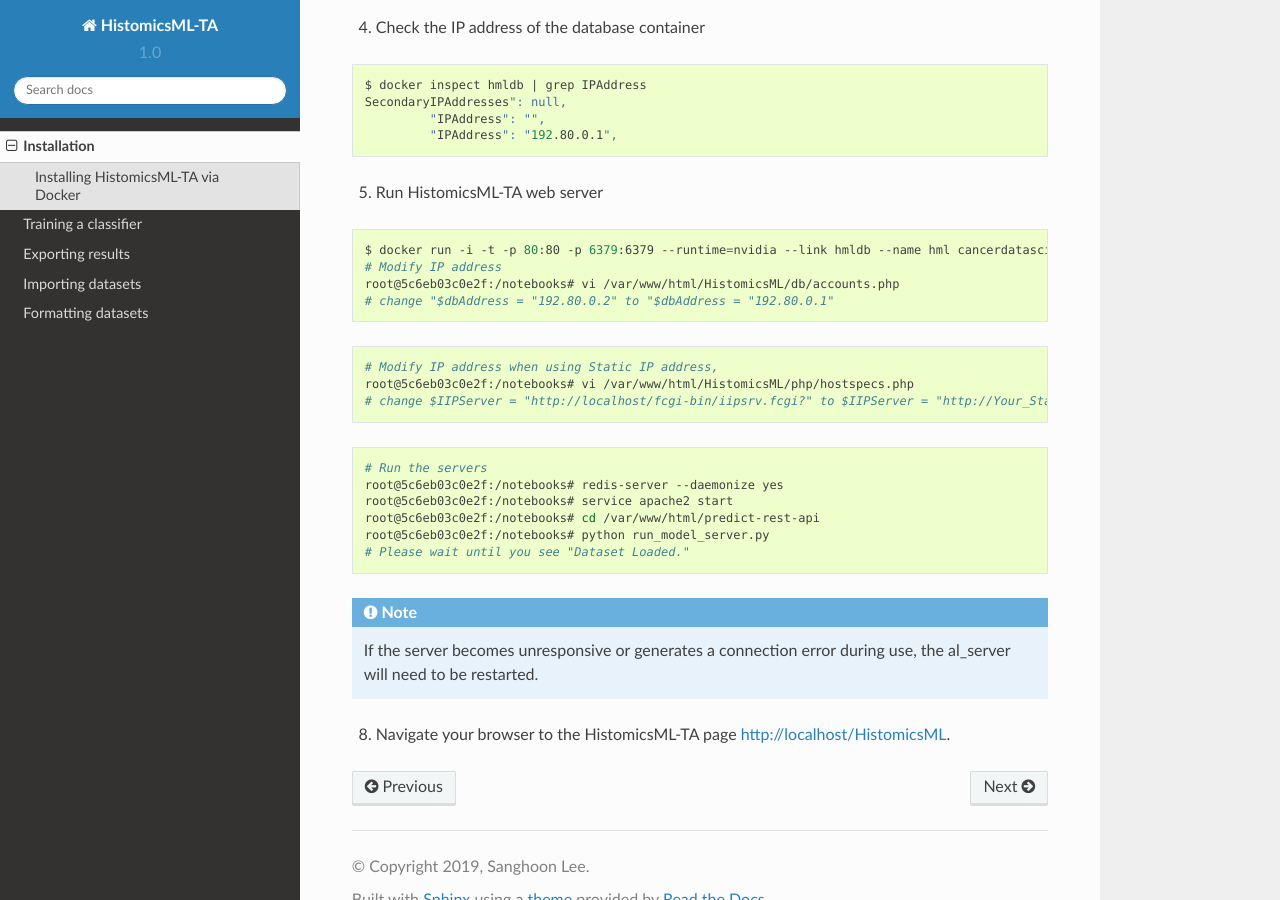
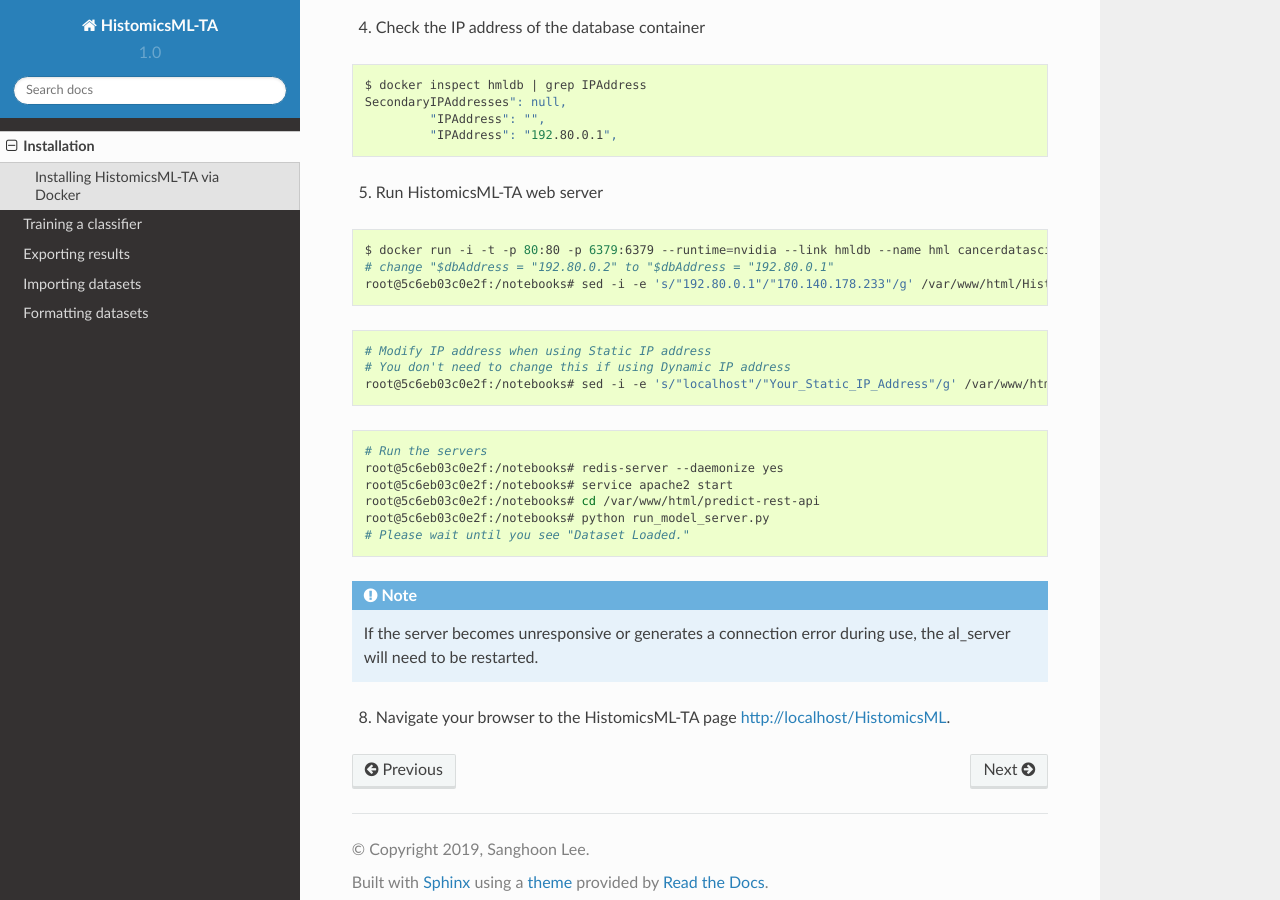
Before and after one commit to PathologyDataScience/HistomicsML2, a Sphinx documentation site: the page built from docs/installation.rst, in a window 1280 px wide and 900 px high, scrolled down 1430 px. Built offline with Sphinx 7.4.7 and the Read the Docs theme 2.0.0, drawn with Linux system fonts in a browser that asks for light colours.

Commit message:
Updated command for installation

```diff
--- a/docs/installation.rst
+++ b/docs/installation.rst
@@ -76,15 +76,14 @@
 .. code-block:: bash
 
   $ docker run -i -t -p 80:80 -p 6379:6379 --runtime=nvidia --link hmldb --name hml cancerdatascience/hmlweb_gpu:1.0 /bin/bash
-  # Modify IP address
-  root@5c6eb03c0e2f:/notebooks# vi /var/www/html/HistomicsML/db/accounts.php
   # change "$dbAddress = "192.80.0.2" to "$dbAddress = "192.80.0.1"
+  root@5c6eb03c0e2f:/notebooks# sed -i -e 's/"192.80.0.1"/"170.140.178.233"/g' /var/www/html/HistomicsML/db/accounts.php
 
 .. code-block:: bash
 
-  # Modify IP address when using Static IP address,
-  root@5c6eb03c0e2f:/notebooks# vi /var/www/html/HistomicsML/php/hostspecs.php
-  # change $IIPServer = "http://localhost/fcgi-bin/iipsrv.fcgi?" to $IIPServer = "http://Your_Static_IP_Address/fcgi-bin/iipsrv.fcgi?"
+  # Modify IP address when using Static IP address
+  # You don't need to change this if using Dynamic IP address
+  root@5c6eb03c0e2f:/notebooks# sed -i -e 's/"localhost"/"Your_Static_IP_Address"/g' /var/www/html/HistomicsML/php/hostspecs.php
 
 .. code-block:: bash
 
```
